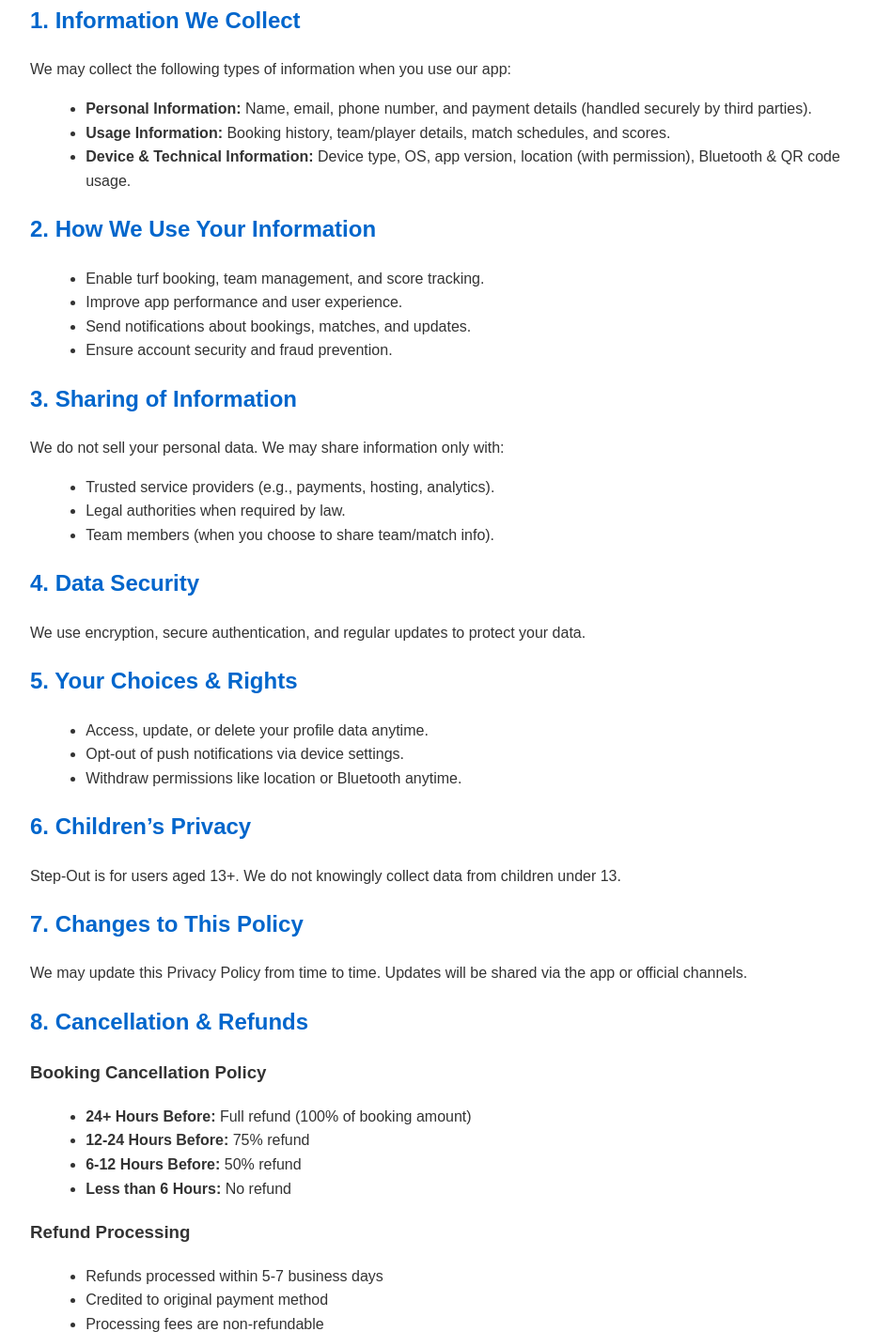
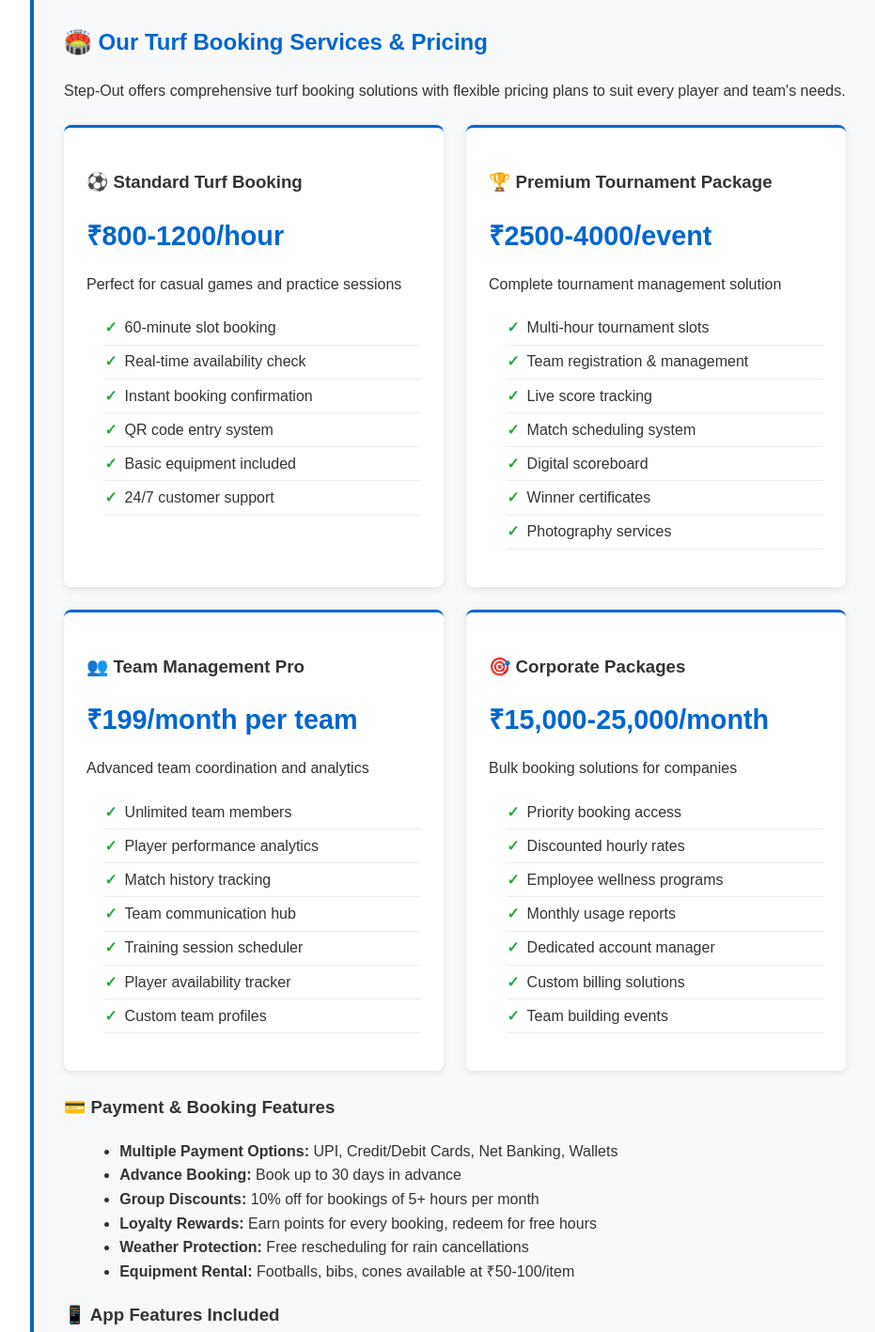
Before and after one commit to ampbirds/StepOutPrivacyPolicy, a plain HTML site: page index.html in a window 1280 px wide. Shown: the part 290-1708 px from the top of the page at 94% size, without its empty margins (158-1089 px from the left). Drawn offline with Linux system fonts and the light colour scheme.

Commit message:
Added service types

```diff
--- a/index.html
+++ b/index.html
@@ -45,6 +45,46 @@
       font-size: 0.9rem;
       color: #666;
     }
+    .services-section {
+      background: #f8f9fa;
+      padding: 2rem;
+      margin: 2rem 0;
+      border-radius: 8px;
+      border-left: 4px solid #0066cc;
+    }
+    .pricing-grid {
+      display: grid;
+      grid-template-columns: repeat(auto-fit, minmax(280px, 1fr));
+      gap: 1.5rem;
+      margin: 1.5rem 0;
+    }
+    .pricing-card {
+      background: white;
+      padding: 1.5rem;
+      border-radius: 8px;
+      box-shadow: 0 2px 8px rgba(0,0,0,0.1);
+      border-top: 3px solid #0066cc;
+    }
+    .price {
+      font-size: 1.8rem;
+      font-weight: bold;
+      color: #0066cc;
+      margin: 0.5rem 0;
+    }
+    .features {
+      list-style: none;
+      padding: 0;
+    }
+    .features li {
+      padding: 0.3rem 0;
+      border-bottom: 1px solid #eee;
+    }
+    .features li:before {
+      content: "✓";
+      color: #28a745;
+      font-weight: bold;
+      margin-right: 0.5rem;
+    }
   </style>
 </head>
 <body>
@@ -54,6 +94,94 @@
   </header>
 
   <main>
+    <div class="services-section">
+      <h2>🏟️ Our Turf Booking Services & Pricing</h2>
+      <p>Step-Out offers comprehensive turf booking solutions with flexible pricing plans to suit every player and team's needs.</p>
+
+      <div class="pricing-grid">
+        <div class="pricing-card">
+          <h3>⚽ Standard Turf Booking</h3>
+          <div class="price">₹800-1200/hour</div>
+          <p>Perfect for casual games and practice sessions</p>
+          <ul class="features">
+            <li>60-minute slot booking</li>
+            <li>Real-time availability check</li>
+            <li>Instant booking confirmation</li>
+            <li>QR code entry system</li>
+            <li>Basic equipment included</li>
+            <li>24/7 customer support</li>
+          </ul>
+        </div>
+
+        <div class="pricing-card">
+          <h3>🏆 Premium Tournament Package</h3>
+          <div class="price">₹2500-4000/event</div>
+          <p>Complete tournament management solution</p>
+          <ul class="features">
+            <li>Multi-hour tournament slots</li>
+            <li>Team registration & management</li>
+            <li>Live score tracking</li>
+            <li>Match scheduling system</li>
+            <li>Digital scoreboard</li>
+            <li>Winner certificates</li>
+            <li>Photography services</li>
+          </ul>
+        </div>
+
+        <div class="pricing-card">
+          <h3>👥 Team Management Pro</h3>
+          <div class="price">₹199/month per team</div>
+          <p>Advanced team coordination and analytics</p>
+          <ul class="features">
+            <li>Unlimited team members</li>
+            <li>Player performance analytics</li>
+            <li>Match history tracking</li>
+            <li>Team communication hub</li>
+            <li>Training session scheduler</li>
+            <li>Player availability tracker</li>
+            <li>Custom team profiles</li>
+          </ul>
+        </div>
+
+        <div class="pricing-card">
+          <h3>🎯 Corporate Packages</h3>
+          <div class="price">₹15,000-25,000/month</div>
+          <p>Bulk booking solutions for companies</p>
+          <ul class="features">
+            <li>Priority booking access</li>
+            <li>Discounted hourly rates</li>
+            <li>Employee wellness programs</li>
+            <li>Monthly usage reports</li>
+            <li>Dedicated account manager</li>
+            <li>Custom billing solutions</li>
+            <li>Team building events</li>
+          </ul>
+        </div>
+      </div>
+
+      <h3>💳 Payment & Booking Features</h3>
+      <ul>
+        <li><strong>Multiple Payment Options:</strong> UPI, Credit/Debit Cards, Net Banking, Wallets</li>
+        <li><strong>Advance Booking:</strong> Book up to 30 days in advance</li>
+        <li><strong>Group Discounts:</strong> 10% off for bookings of 5+ hours per month</li>
+        <li><strong>Loyalty Rewards:</strong> Earn points for every booking, redeem for free hours</li>
+        <li><strong>Weather Protection:</strong> Free rescheduling for rain cancellations</li>
+        <li><strong>Equipment Rental:</strong> Footballs, bibs, cones available at ₹50-100/item</li>
+      </ul>
+
+      <h3>📱 App Features Included</h3>
+      <ul>
+        <li>Real-time turf availability and booking</li>
+        <li>Team creation and player management</li>
+        <li>Match scheduling and reminders</li>
+        <li>Live score tracking and match statistics</li>
+        <li>QR code-based entry system</li>
+        <li>Payment integration and booking history</li>
+        <li>Player performance analytics</li>
+        <li>Social features and team communication</li>
+      </ul>
+    </div>
+
     <p><strong>Last Updated:</strong> 13th September 2025</p>
 
     <h2>1. Information We Collect</h2>
```
